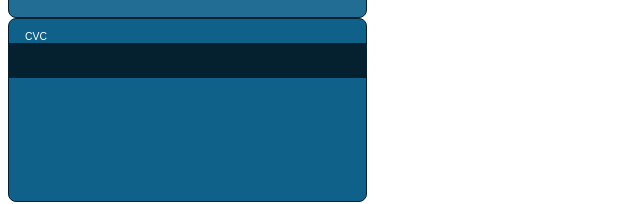
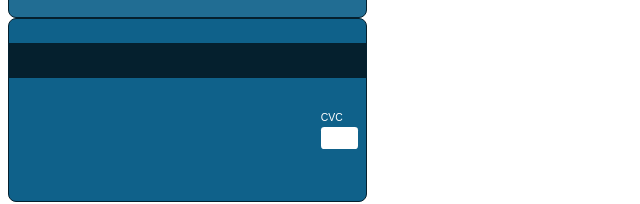
Before and after one commit to Annie-Huang/css-js-credit-card, a website: page index.html in a window 1280 px wide. Shown: the part 174-378 px from the top of the page, without its empty margins (0-640 px from the left). Drawn offline with Linux system fonts and the light colour scheme.

Commit message:
Styled the cvc input

```diff
--- a/index.html
+++ b/index.html
@@ -96,7 +96,7 @@
         <div class="stripe"></div>
         <div class="form-group cvc-group">
           <label for="cvc">CVC</label>
-          <input type="tel" maxlength="3" id="cvc" />
+          <input class="cvc-input" type="tel" maxlength="3" id="cvc" />
         </div>
       </div>
     </form>
--- a/style.css
+++ b/style.css
@@ -135,3 +135,14 @@
   right: 0;
   top: 1.5rem;
 }
+
+.credit-card .cvc-group {
+  position: absolute;
+  bottom: 3.25rem;
+  right: 0.5rem;
+}
+
+.credit-card .cvc-input {
+  width: 3ch;
+  font-family: monospace;
+}
```
